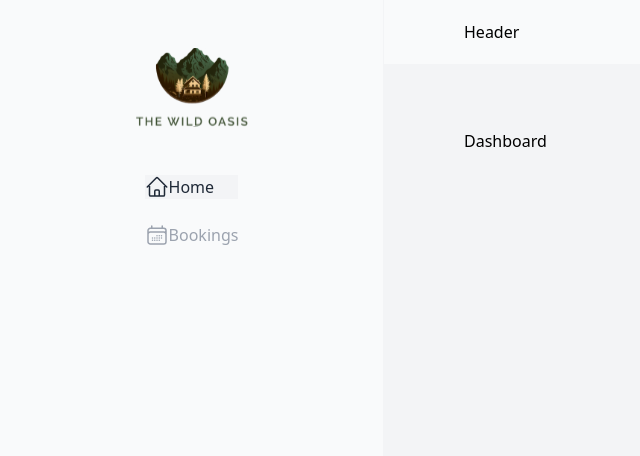
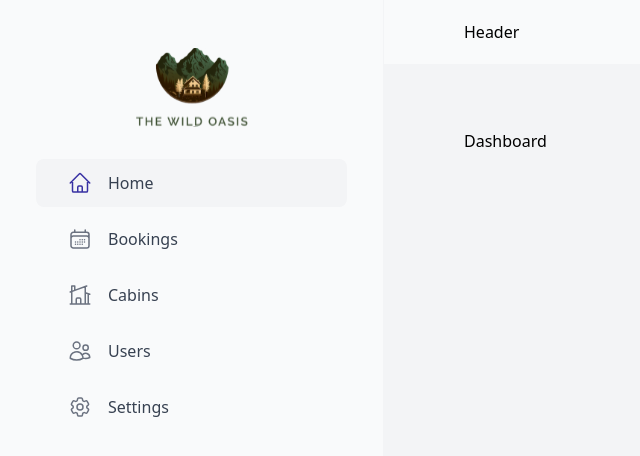
Before and after one commit to marp98/wild-oasis, a React (Vite) app: page /dashboard in a window 1280 px wide. Shown: the top 456 px of the page, without its empty margins (0-640 px from the left). Built offline with nearby package versions, Linux system fonts and the light colour scheme.

Commit message:
removed main nav link component and added all navlinks directly in main nav to use isActive class in icons too

```diff
--- a/src/ui/MainNav.tsx
+++ b/src/ui/MainNav.tsx
@@ -1,16 +1,119 @@
-import { CalendarIcon, HomeIcon } from "./Icons";
-import MainNavLink from "./MainNavLink";
+import { NavLink } from "react-router-dom";
+import {
+  CalendarIcon,
+  HomeIcon,
+  ModernHomeIcon,
+  SettingsIcon,
+  UsersIcon,
+} from "./Icons";
 
 const MainNav = () => {
   return (
-    <div className="mt-6">
-      <MainNavLink href="dashboard" linkText="Home">
-        <HomeIcon className="w-6 h-6" />
-      </MainNavLink>
+    <div className="mt-6 w-full">
+      <NavLink to={"dashboard"} className="relative block group mt-2">
+        {({ isActive }) => (
+          <>
+            <div
+              className={`${
+                isActive ? "bg-gray-100" : "flex group-hover:bg-gray-100"
+              }  text-gray-700 flex transition-all duration-300 py-3 px-8 rounded-lg`}
+            >
+              <HomeIcon
+                className={`${
+                  isActive
+                    ? "text-indigo-800"
+                    : "text-gray-500 group-hover:text-indigo-500 transition-all duration-300"
+                } w-6 h-6`}
+              />
+              <p className="font-medium ml-4">Home</p>
+            </div>
+          </>
+        )}
+      </NavLink>
 
-      <MainNavLink href="/bookings" linkText="Bookings">
-        <CalendarIcon className="w-6 h-6" />
-      </MainNavLink>
+      <NavLink to={"bookings"} className="relative block group mt-2">
+        {({ isActive }) => (
+          <>
+            <div
+              className={`${
+                isActive ? "bg-gray-100" : "flex group-hover:bg-gray-100"
+              }  text-gray-700 flex transition-all duration-300 py-3 px-8 rounded-lg`}
+            >
+              <CalendarIcon
+                className={`${
+                  isActive
+                    ? "text-indigo-800"
+                    : "text-gray-500 group-hover:text-indigo-500 transition-all duration-300"
+                } w-6 h-6`}
+              />
+              <p className="font-medium ml-4">Bookings</p>
+            </div>
+          </>
+        )}
+      </NavLink>
+
+      <NavLink to={"cabins"} className="relative block group mt-2">
+        {({ isActive }) => (
+          <>
+            <div
+              className={`${
+                isActive ? "bg-gray-100" : "flex group-hover:bg-gray-100"
+              }  text-gray-700 flex transition-all duration-300 py-3 px-8 rounded-lg`}
+            >
+              <ModernHomeIcon
+                className={`${
+                  isActive
+                    ? "text-indigo-800"
+                    : "text-gray-500 group-hover:text-indigo-500 transition-all duration-300"
+                } w-6 h-6`}
+              />
+              <p className="font-medium ml-4">Cabins</p>
+            </div>
+          </>
+        )}
+      </NavLink>
+
+      <NavLink to={"users"} className="relative block group mt-2">
+        {({ isActive }) => (
+          <>
+            <div
+              className={`${
+                isActive ? "bg-gray-100" : "flex group-hover:bg-gray-100"
+              }  text-gray-700 flex transition-all duration-300 py-3 px-8 rounded-lg`}
+            >
+              <UsersIcon
+                className={`${
+                  isActive
+                    ? "text-indigo-800"
+                    : "text-gray-500 group-hover:text-indigo-500 transition-all duration-300"
+                } w-6 h-6`}
+              />
+              <p className="font-medium ml-4">Users</p>
+            </div>
+          </>
+        )}
+      </NavLink>
+
+      <NavLink to={"settings"} className="relative block group mt-2">
+        {({ isActive }) => (
+          <>
+            <div
+              className={`${
+                isActive ? "bg-gray-100" : "flex group-hover:bg-gray-100"
+              }  text-gray-700 flex transition-all duration-300 py-3 px-8 rounded-lg`}
+            >
+              <SettingsIcon
+                className={`${
+                  isActive
+                    ? "text-indigo-800"
+                    : "text-gray-500 group-hover:text-indigo-500 transition-all duration-300"
+                } w-6 h-6`}
+              />
+              <p className="font-medium ml-4">Settings</p>
+            </div>
+          </>
+        )}
+      </NavLink>
     </div>
   );
 };
--- a/src/ui/MainNavLink.tsx
+++ /dev/null
@@ -1,31 +0,0 @@
-import { ReactNode } from "react";
-import { NavLink } from "react-router-dom";
-
-interface Props {
-  href: string;
-  linkText: string;
-  children: ReactNode;
-}
-
-const MainNavLink = ({ href, linkText, children }: Props) => {
-  return (
-    <NavLink to={href} className="relative block group mt-6">
-      {({ isActive }) => (
-        <>
-          <div
-            className={`${
-              isActive
-                ? "bg-gray-100 text-gray-800"
-                : "flex text-gray-400 group-hover:text-emerald-500"
-            } flex transition-all duration-200`}
-          >
-            {children}
-            <p className="font-medium">{linkText}</p>
-          </div>
-        </>
-      )}
-    </NavLink>
-  );
-};
-
-export default MainNavLink;
```
